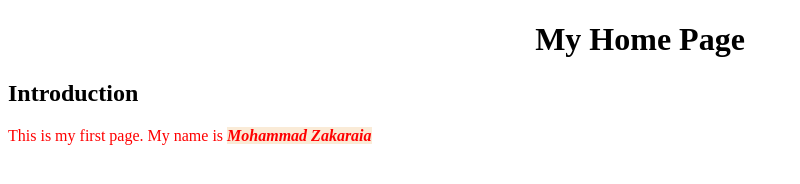
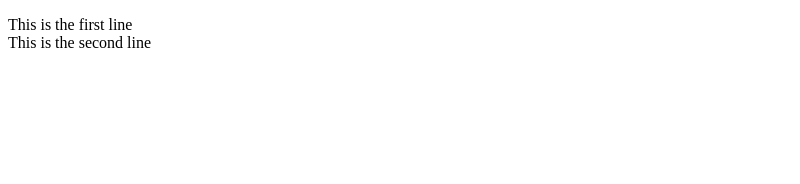
Before and after one commit to MZakaraia/TempPage, a plain HTML site: page index.html in a window 1280 px wide. Shown: the whole page, without its empty margins (0-800 px from the left). Drawn offline with Linux system fonts and the light colour scheme.

Commit message:
Add files via upload

```diff
--- a/index.html
+++ b/index.html
@@ -1,20 +1,7 @@
 <!DOCTYPE html>
 <html>
-    <head>
-        <title>
-            صفحة محمد زكريا
-        </title>
-    </head>
+    <body>
+        <p>This is the first line <br> This is the second line</p>
+    </body>
 
-
-
-<body>
-    <h1 style=" text-align: center;">My Home Page</h1>
-
-
-    <h2>Introduction</h2>
-    <p style="color: red;">This is my first page. My name is <b><em style="background-color:antiquewhite;">Mohammad Zakaraia</em></b></p>
-
-
-</body>
 </html>
```
Also changed, not shown: Page 1.html (added, +12 -0 lines).
